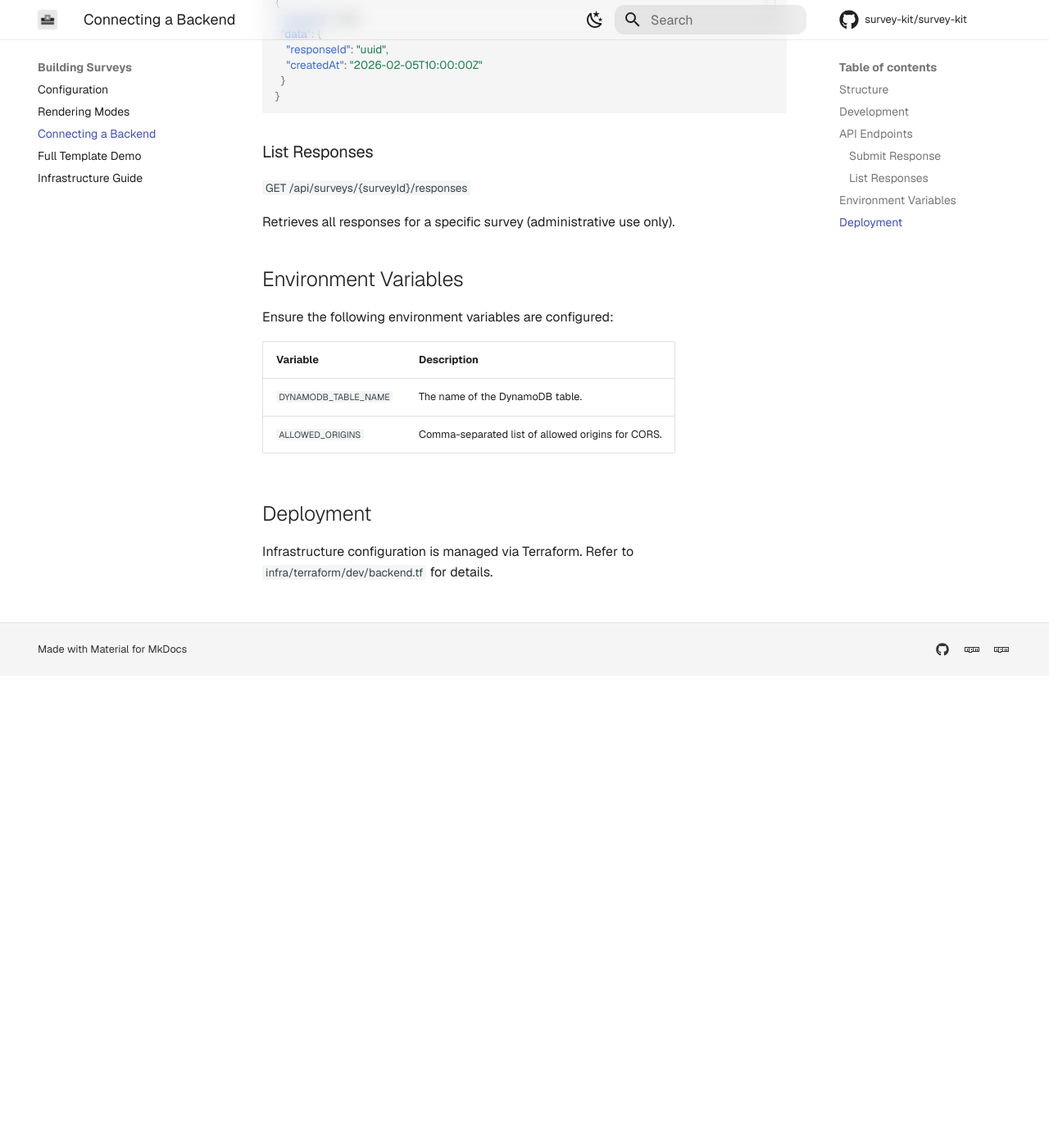
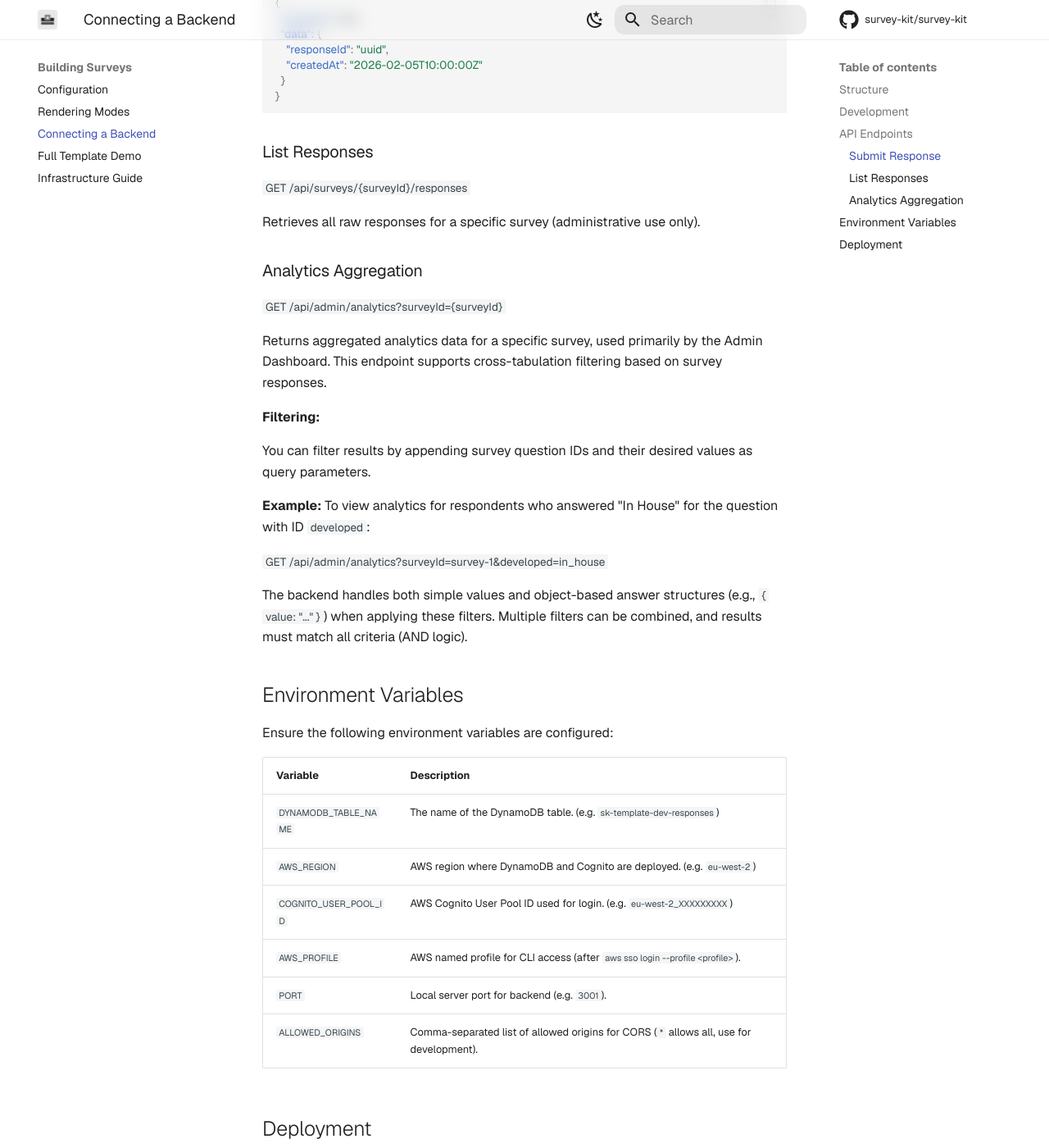
Before and after one commit to survey-kit/survey-kit, an MkDocs documentation site: the page built from docs/docs/backend.md, in a window 1280 px wide and 1400 px high, scrolled down 1440 px. Shown: the whole window at 82% size. Built offline with MkDocs 1.6.1 and Material for MkDocs 9.7.7, drawn with Linux system fonts in a browser that asks for light colours; comment, search, counter and statistics services are not loaded; before the commit the page ends 2264 px from its top, so only the background shows below that.

Commit message:
docs: backend

```diff
--- a/docs/docs/backend.md
+++ b/docs/docs/backend.md
@@ -66,16 +66,37 @@ Submits a survey response.
 
 `GET /api/surveys/{surveyId}/responses`
 
-Retrieves all responses for a specific survey (administrative use only).
+Retrieves all raw responses for a specific survey (administrative use only).
+
+### Analytics Aggregation
+
+`GET /api/admin/analytics?surveyId={surveyId}`
+
+Returns aggregated analytics data for a specific survey, used primarily by the Admin Dashboard. This endpoint supports cross-tabulation filtering based on survey responses.
+
+**Filtering:**
+
+You can filter results by appending survey question IDs and their desired values as query parameters.
+
+**Example:**
+To view analytics for respondents who answered "In House" for the question with ID `developed`:
+
+`GET /api/admin/analytics?surveyId=survey-1&developed=in_house`
+
+The backend handles both simple values and object-based answer structures (e.g., `{ value: "..." }`) when applying these filters. Multiple filters can be combined, and results must match all criteria (AND logic).
 
 ## Environment Variables
 
 Ensure the following environment variables are configured:
 
-| Variable              | Description                                       |
-| :-------------------- | :------------------------------------------------ |
-| `DYNAMODB_TABLE_NAME` | The name of the DynamoDB table.                   |
-| `ALLOWED_ORIGINS`     | Comma-separated list of allowed origins for CORS. |
+| Variable               | Description                                                                             |
+| :--------------------- | :-------------------------------------------------------------------------------------- |
+| `DYNAMODB_TABLE_NAME`  | The name of the DynamoDB table. (e.g. `sk-template-dev-responses`)                      |
+| `AWS_REGION`           | AWS region where DynamoDB and Cognito are deployed. (e.g. `eu-west-2`)                  |
+| `COGNITO_USER_POOL_ID` | AWS Cognito User Pool ID used for login. (e.g. `eu-west-2_XXXXXXXXX`)                   |
+| `AWS_PROFILE`          | AWS named profile for CLI access (after `aws sso login --profile <profile>`).           |
+| `PORT`                 | Local server port for backend (e.g. `3001`).                                            |
+| `ALLOWED_ORIGINS`      | Comma-separated list of allowed origins for CORS (`*` allows all, use for development). |
 
 ## Deployment
 
```
